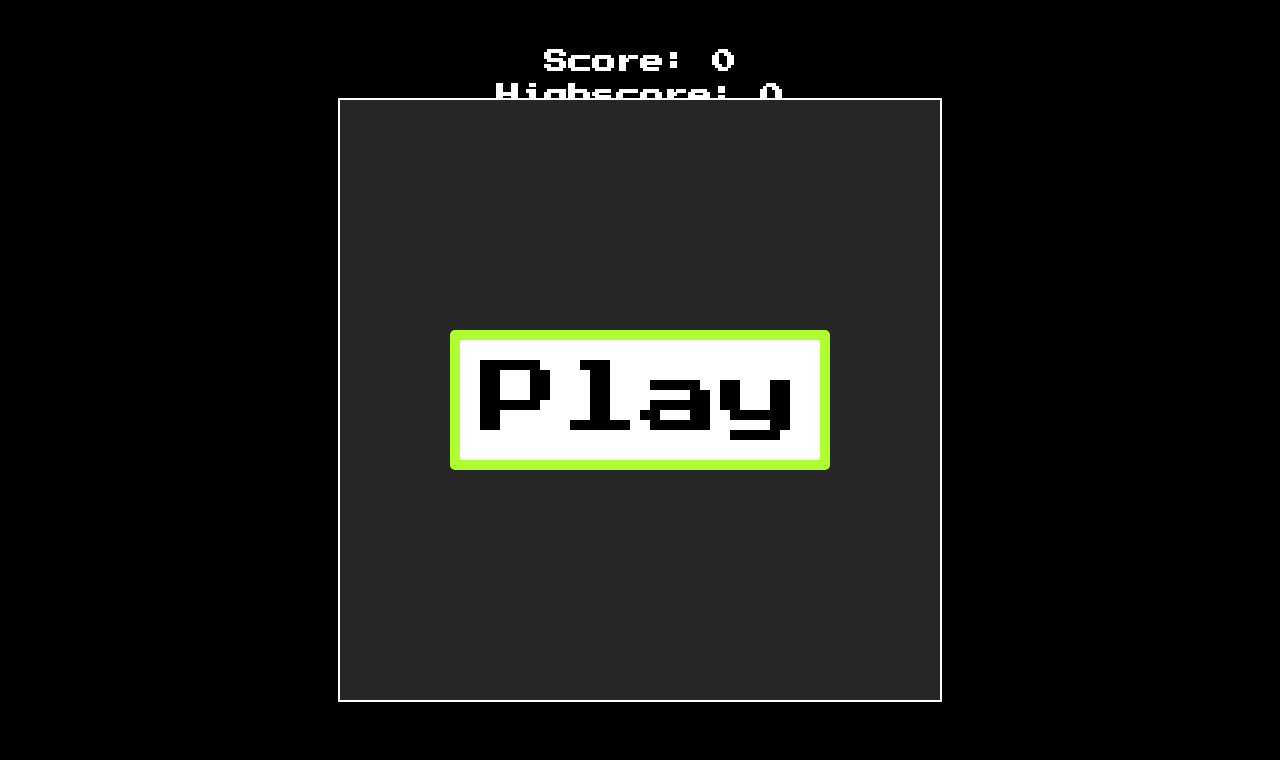
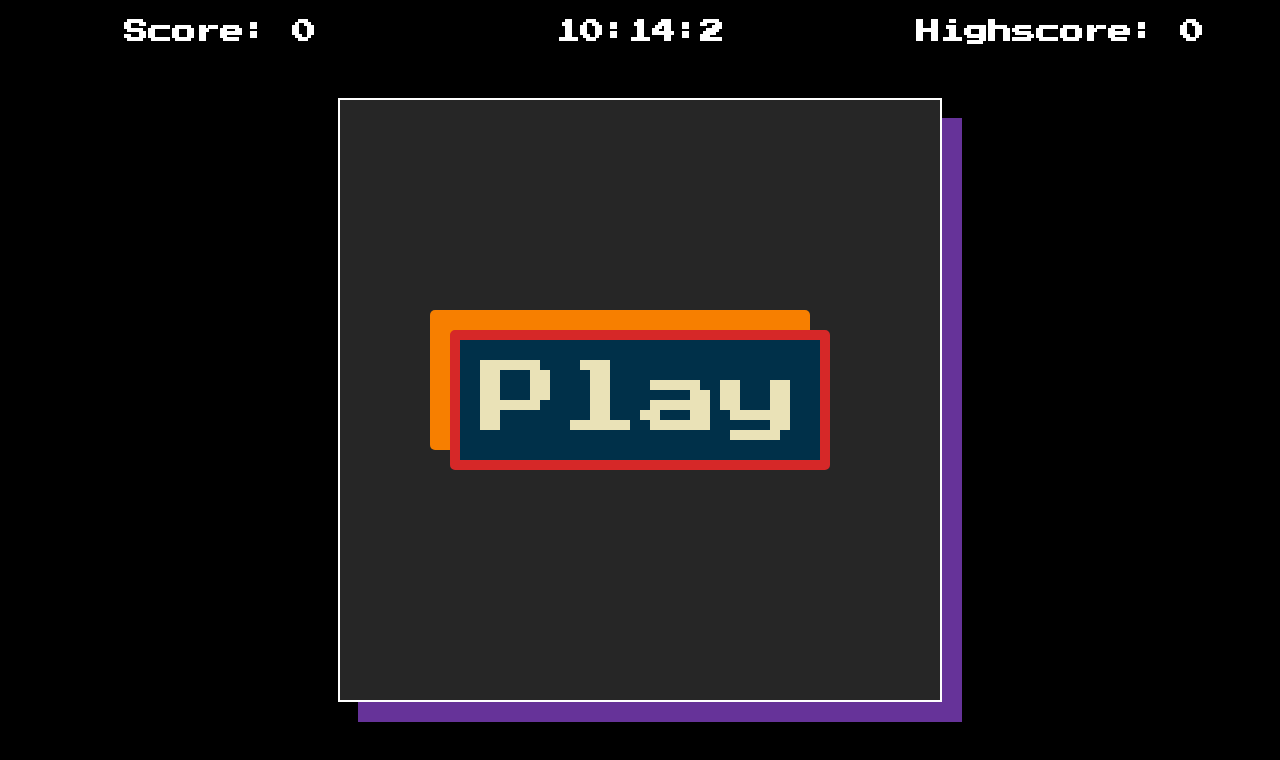
Before and after one commit to beniaminterza/snakeJS, a plain HTML site: page index.html in a window 1280 px wide. Drawn offline with Linux system fonts and the light colour scheme.

Commit message:
second change

```diff
--- a/index.html
+++ b/index.html
@@ -6,9 +6,13 @@
     <title>Snake</title>
     <link rel="stylesheet" href="style.css">
 </head>
-<body>
-    <h2 id="scoreH2">Score: 0</h2>
-    <h2 id="highscore">Highscore: 0</h2>
+<body onload="startTime()">
+    <div class="scores">
+        <h2 id="scoreH2">Score: 0</h2>
+        <h2 id="time">Time</h2>
+        <h2 id="highscore">Highscore: 0</h2>
+    </div>
+
     <canvas id="canvas1" width="600" height="600"></canvas>
     <button id="playButton" onclick="startGame()">Play</button>
 
--- a/main.js
+++ b/main.js
@@ -8,6 +8,7 @@ const ctx = canvas.getContext("2d");
 const score = document.getElementById("scoreH2");
 const highscore = document.getElementById("highscore");
 const button = document.getElementById("playButton");
+const timem = document.getElementById("time");
 ctx.fill()
 
 let size = 20;
@@ -36,7 +37,7 @@ window.addEventListener("keydown", function(event){
 })
 
 function animate(){
-    if(frame % 10 === 0){
+    if(frame % 5 === 0){
         ctx.clearRect(0, 0, canvas.width, canvas.height);
 
         createGrid();
@@ -45,14 +46,6 @@ function animate(){
         snake.update();
         snake.draw();
         checkCollision();
-
-
-
-        ctx.beginPath();
-        ctx.strokeStyle = "white";
-        ctx.moveTo(food.x+speed/2,food.y+speed/2);
-        ctx.lineTo(snake.x+speed/2, snake.y+speed/2);
-        ctx.stroke();
     }
     if(!isOver){
         requestAnimationFrame(animate);
@@ -110,3 +103,12 @@ function restart(){
     button.style.display = "block";
     score.innerHTML = "Score: 0";
 }
+
+function startTime() {
+    let today = new Date();
+    let h = today.getHours();
+    let m = today.getMinutes();
+    let s = today.getSeconds();
+    timem.innerHTML = h + ":" + m + ":" + s;
+    setTimeout(startTime, 1000);
+  }
--- a/snake.js
+++ b/snake.js
@@ -43,16 +43,16 @@ class Snake{
     }
 
     changeDirection(key){
-        if(key == "ArrowUp" && this.x < canvas.width && this.x >= 0){
+        if(key == "ArrowUp" || key == "w" && this.x < canvas.width && this.x >= 0){
             this.directionX = 0;
             this.directionY = -speed;
-        } else if(key == "ArrowDown" && this.x < canvas.width && this.x >= 0){
+        } else if(key == "ArrowDown" || key == "s" && this.x < canvas.width && this.x >= 0){
             this.directionX = 0;
             this.directionY = speed;
-        } else if(key == "ArrowLeft" && this.y < canvas.height && this.y >= 0){
+        } else if(key == "ArrowLeft" || key == "a" && this.y < canvas.height && this.y >= 0){
             this.directionX = -speed;
             this.directionY = 0;
-        } else if(key == "ArrowRight" && this.y < canvas.height && this.y >= 0){
+        } else if(key == "ArrowRight" || key == "d" && this.y < canvas.height && this.y >= 0){
             this.directionX = speed;
             this.directionY = 0;
         }
--- a/style.css
+++ b/style.css
@@ -10,12 +10,14 @@ body{
     background-color: black;
 }
 
-#scoreH2{
-    margin-top: 50px;
-    margin-bottom: 10px;
+.scores {
+    display: flex;
+    justify-content: space-between;
+    margin: 20px;
 }
 
 h2{
+    width: 400px;
     color: white;
     text-align: center;
 }
@@ -27,17 +29,30 @@ canvas {
     transform: translate(-50%, -50%);
     border: 2px solid white;
     background-color:#262626;
+    box-shadow: 20px 20px rebeccapurple;
 }
+
 
 #playButton{
     position: absolute;
     top: 50%;
     left: 50%;
     transform: translate(-50%, -50%);
-    border: 10px solid greenyellow;
+    border: 10px solid #d62828;
     border-radius: 5px;
-    background-color:white;
+    background-color:#003049;
     padding: 20px;
     font-size: 80px;
+    color: #eae2b7;
     cursor: pointer;
+    box-shadow: -20px -20px #f77f00;
+    transition: 1s;
 }
+
+#playButton:hover{
+    background-color: #073b4c;
+    color: #ffd166;
+    border: 10px solid #ef476f;
+    box-shadow: 20px 20px #06d6a0;
+    transition: 1s;
+}
```
